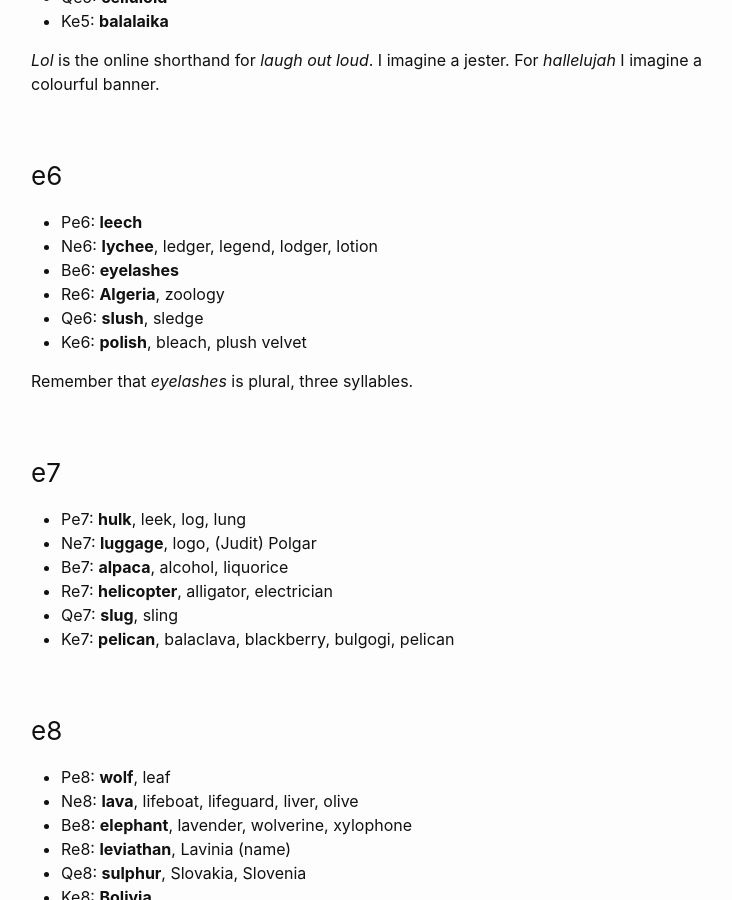
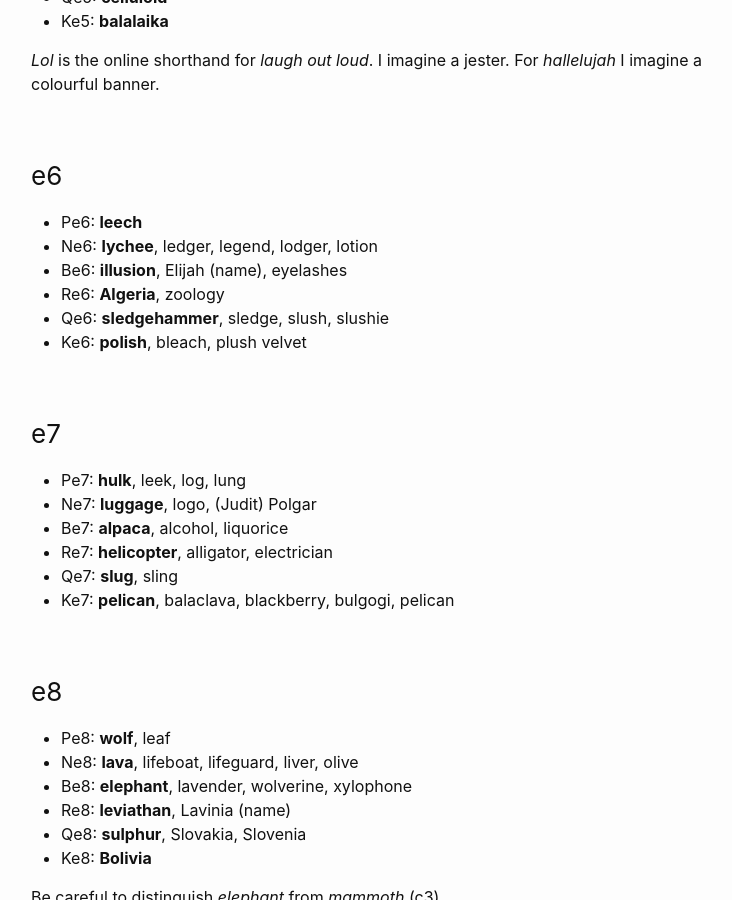
Before and after one commit to liontailedmacaque/liontailedmacaque.github.io, a Jekyll site: the page built from chessmemorypalace/picturewords.md, in a window 1280 px wide and 900 px high, scrolled down 10436 px. Shown: the whole window, without its empty margins (239-971 px from the left). Built offline with Jekyll 4.4.1, drawn with Linux system fonts in a browser that asks for light colours.

Commit message:
Update picturewords.md

```diff
--- a/chessmemorypalace/picturewords.md
+++ b/chessmemorypalace/picturewords.md
@@ -485,13 +485,11 @@
 
 - Pe6: **leech**
 - Ne6: **lychee**, ledger, legend, lodger, lotion
-- Be6: **eyelashes**
+- Be6: **illusion**, Elijah (name), eyelashes
 - Re6: **Algeria**, zoology
-- Qe6: **slush**, sledge
+- Qe6: **sledgehammer**, sledge, slush, slushie
 - Ke6: **polish**, bleach, plush velvet
 
-
-Remember that *eyelashes* is plural, three syllables.
 
 
 ### e7
```
Also changed, not shown: other parts of chessmemorypalace/picturewords.md (+1 -1 lines).
